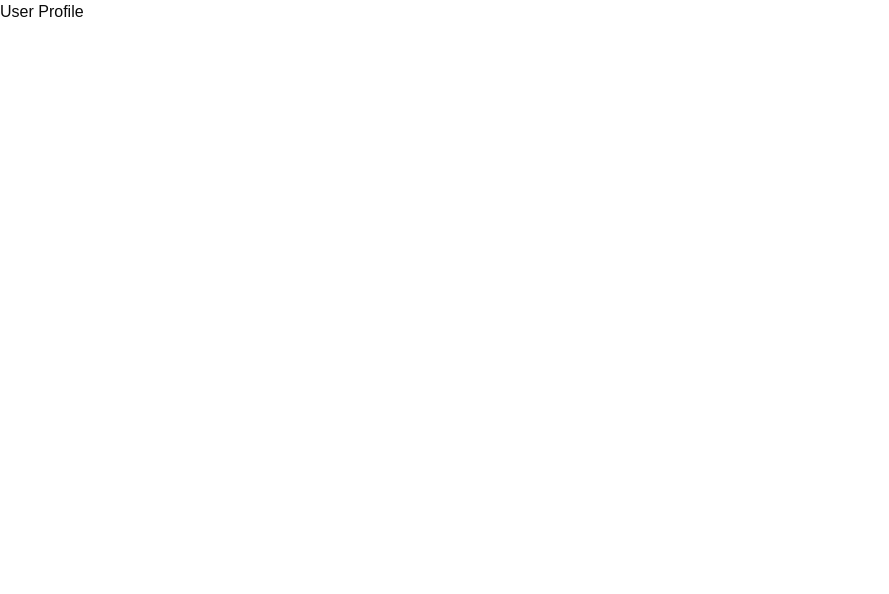
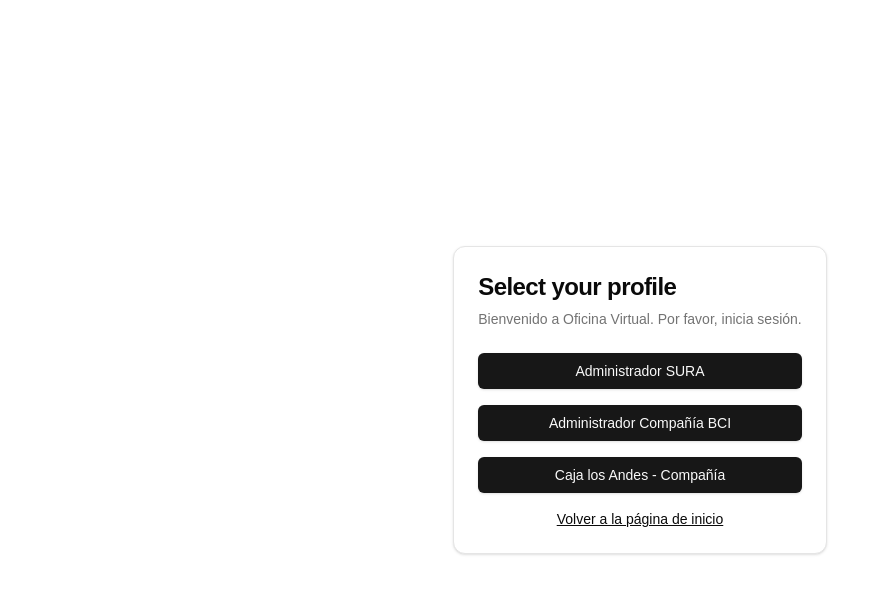
Before and after one commit to DiegoSalazarArp/ofv, a Next.js app: page /login/user-profile in a window 1280 px wide. Shown: the top 594 px of the page, without its empty margins (0-889 px from the left). Built offline with nearby package versions, Linux system fonts and the light colour scheme.

Commit message:
select profile done

```diff
--- a/src/app/login/user-profile/page.tsx
+++ b/src/app/login/user-profile/page.tsx
@@ -1,7 +1,9 @@
+import { SelectProfile } from "@/components/auth/select-profile";
+
 export default function Page() {
   return (
-    <div>
-      <h1>User Profile</h1>
+    <div className="flex h-screen w-full items-center justify-center px-4">
+      <SelectProfile />
     </div>
   )
 }
--- a/src/components/auth/login-form.tsx
+++ b/src/components/auth/login-form.tsx
@@ -40,13 +40,16 @@ export function LoginForm() {
             </div>
             <Input id="password" type="password" placeholder="Escriba su contraseña" required />
           </div>
-          <Button type="submit" className="w-full">
-            Login
-          </Button>
+          <Link href="/login/user-profile">
+            <Button type="submit" className="w-full">
+
+              Login
+            </Button>
+          </Link>
         </div>
         <div className="mt-4 text-center text-sm">
           No tienes acceso?{" "}
-          <Link href="#" className="underline">
+          <Link href="" className="underline">
             Crear cuenta
           </Link>
         </div>
--- /dev/null
+++ b/src/components/auth/select-profile.tsx
@@ -0,0 +1,42 @@
+import Link from "next/link"
+
+import { Button } from "@/components/ui/button"
+import {
+  Card,
+  CardContent,
+  CardDescription,
+  CardHeader,
+  CardTitle,
+} from "@/components/ui/card"
+
+export function SelectProfile() {
+  return (
+    <Card className="mx-auto max-w-sm">
+      <CardHeader>
+        <CardTitle className="text-2xl">Select your profile</CardTitle>
+        <CardDescription>
+          Bienvenido a Oficina Virtual. Por favor, inicia sesión.
+        </CardDescription>
+      </CardHeader>
+      <CardContent>
+        <div className="grid gap-4">
+          <Button type="submit" className="w-full">
+            Administrador SURA
+          </Button>
+          <Button type="submit" className="w-full">
+            Administrador Compañía BCI
+          </Button>
+          <Button type="submit" className="w-full">
+            Caja los Andes - Compañía
+          </Button>
+
+        </div>
+        <div className="mt-4 text-center text-sm">
+          <Link href="/" className="underline">
+            Volver a la página de inicio
+          </Link>
+        </div>
+      </CardContent>
+    </Card>
+  )
+}
```
